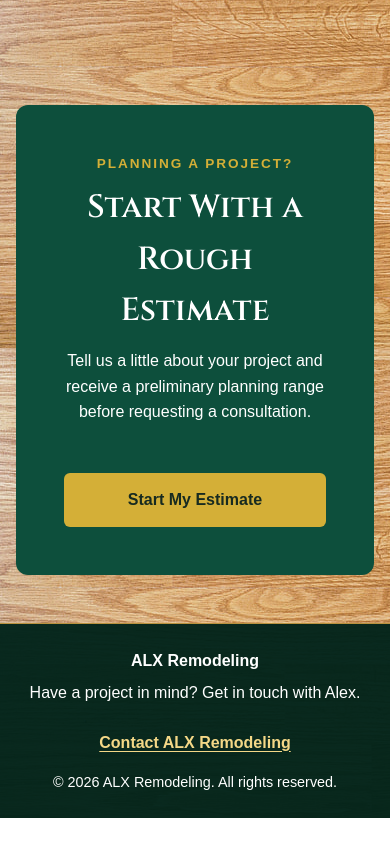
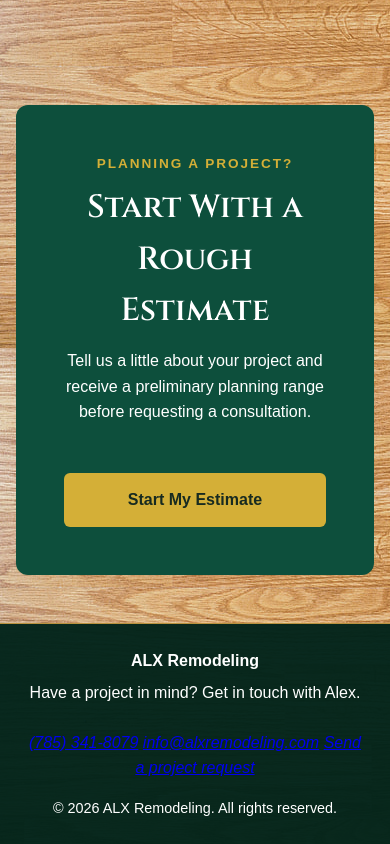
Before and after one commit to MFulcherCyber/ALX-Remodeling-Website, a plain HTML site: page index.html in a window 390 px wide. Shown: the part 6946-7790 px from the top of the page. Before the commit the page ends 7764 px from the top, so only its background shows below. Drawn offline with Linux system fonts and the light colour scheme.

Commit message:
Add approved ALX phone and email to footer

```diff
--- a/index.html
+++ b/index.html
@@ -577,7 +577,11 @@
                 <strong>ALX Remodeling</strong>
                 <p>Have a project in mind? Get in touch with Alex.</p>
             </div>
-            <a href="pages/contact.html" class="footer-contact-link">Contact ALX Remodeling</a>
+            <address class="footer-contact-details">
+                <a href="tel:+17853418079">(785) 341-8079</a>
+                <a href="mailto:info@alxremodeling.com">info@alxremodeling.com</a>
+                <a href="pages/contact.html">Send a project request</a>
+            </address>
         </div>
         <p class="footer-copyright">
             &copy; <span id="current-year"></span> ALX Remodeling. All rights reserved.
```
